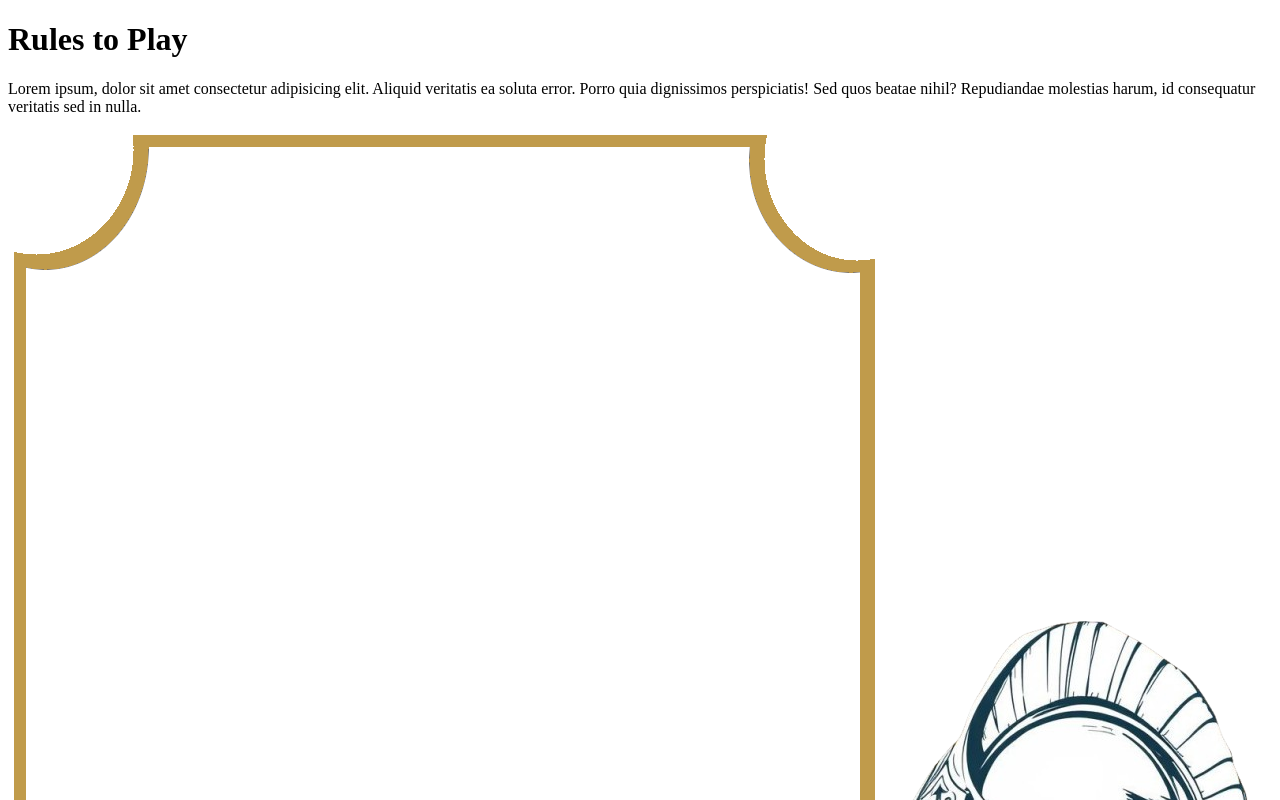
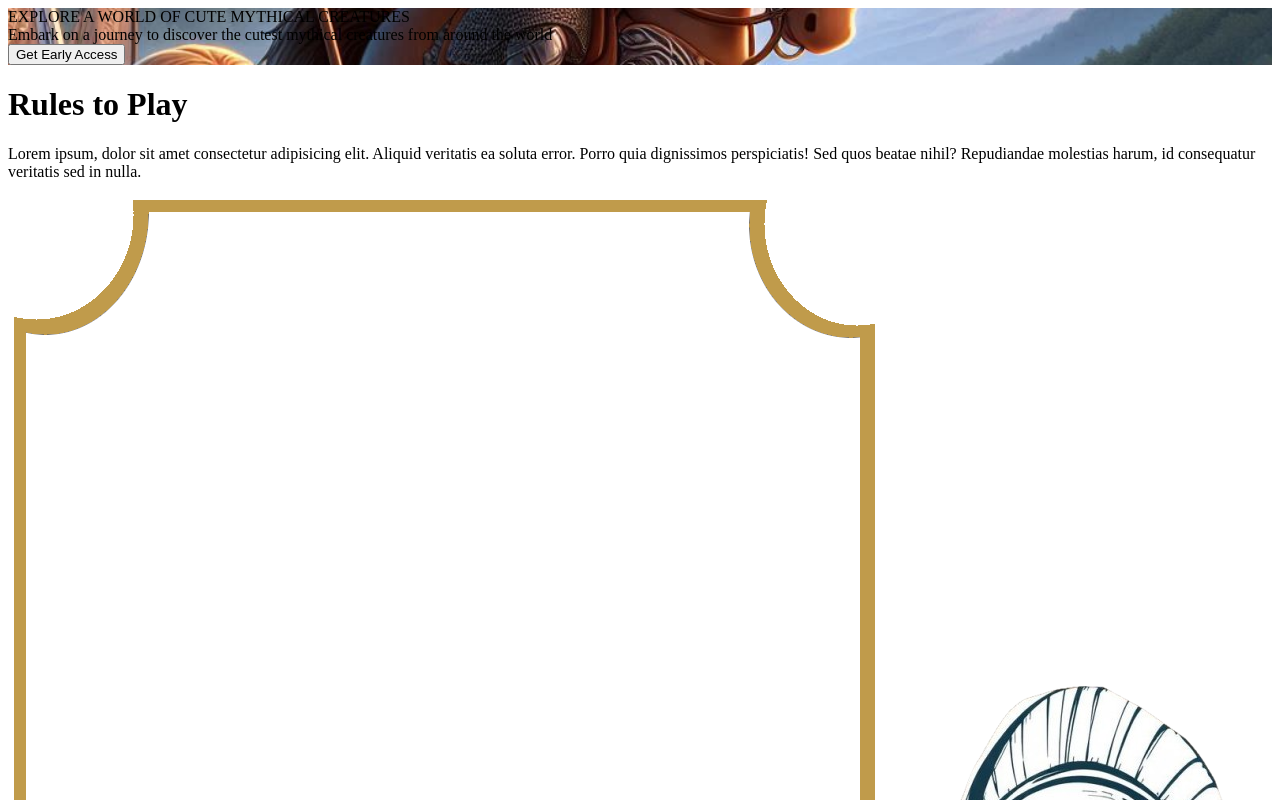
Before and after one commit to ArjunQBTech/tap-tap-go, a React (Vite) app in the folder src/Tap-Tap_Go-frontend/: page / in a window 1280 px wide. Shown: the top 800 px of the page. Built offline with nearby package versions, Linux system fonts and the light colour scheme.

Commit message:
imported hero section

```diff
--- a/src/Tap-Tap_Go-frontend/src/pages/HomePage.jsx
+++ b/src/Tap-Tap_Go-frontend/src/pages/HomePage.jsx
@@ -2,10 +2,12 @@ import React from 'react'
 import Rules from '../components/home/rules-sec/Rules'
 import Footer from '../components/common/Footer/Footer'
 import LowerSection from '../components/home/LowerSection/LowerSection'
+import Hero from '../components/home/Hero'
 
 export default function HomePage() {
   return (
     <div className='page'>
+      <Hero/>
       <Rules/>
       <LowerSection />
       <Footer />
```
